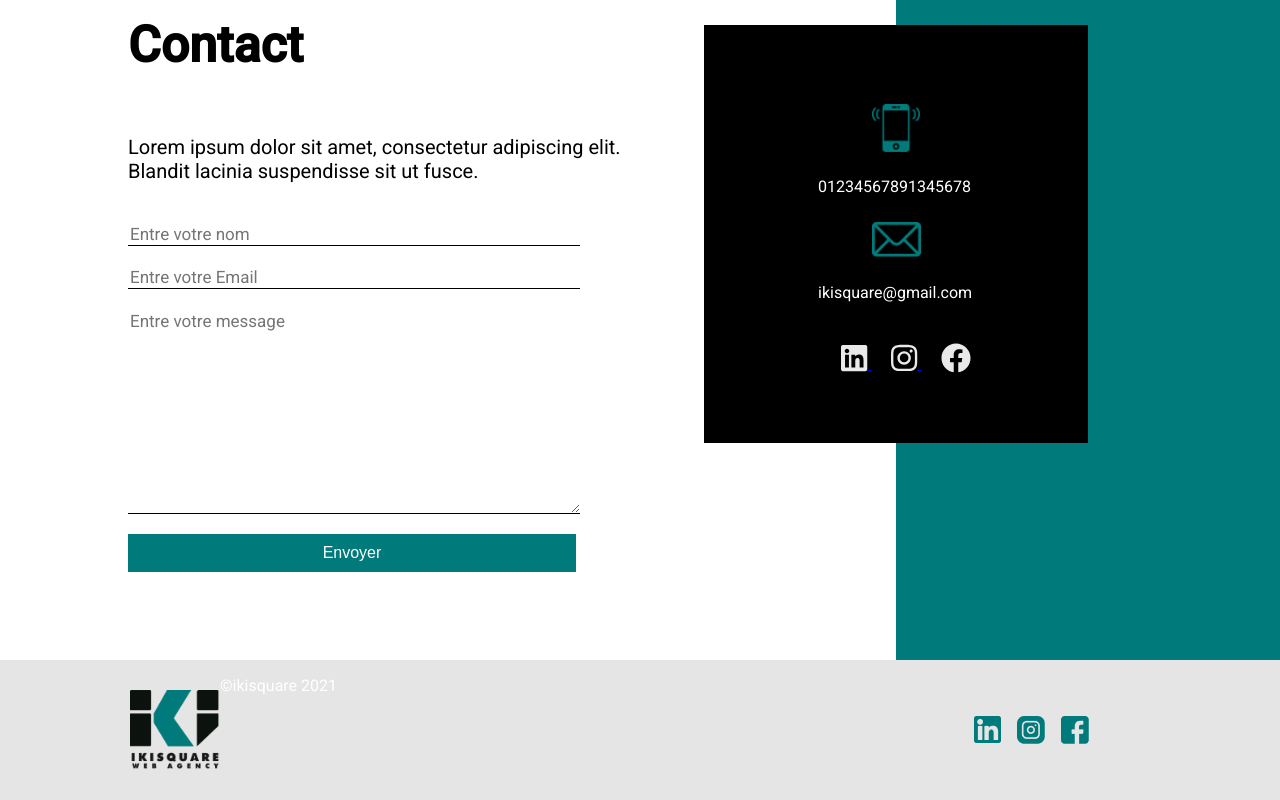
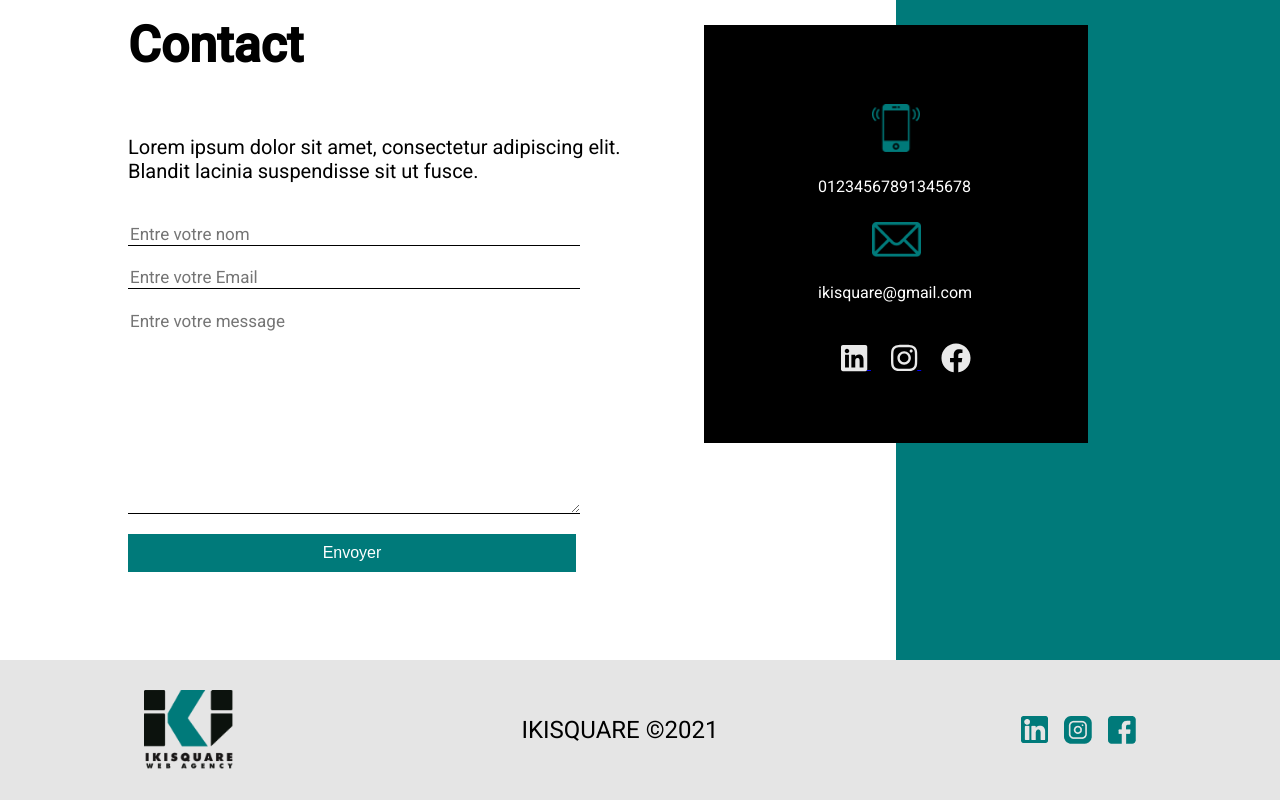
Before and after one commit to ibrahimbakayoko/ikisquare, a Gatsby site: page / in a window 1280 px wide. Shown: the part 3707-4507 px from the top of the page. Built offline with nearby package versions, Linux system fonts and the light colour scheme; Gatsby itself is replaced by a stand-in of ours.

Commit message:
update footer

```diff
--- a/src/components/footer.js
+++ b/src/components/footer.js
@@ -9,13 +9,12 @@ export default function Footer() {
             <StaticImage src="../images/logoFooter.png" alt=""/>
         </div>
         <p id="cpyright">
-              &copy;ikisquare 2021
+            IKISQUARE &copy;2021
         </p>
         <nav id="footerNavIcons">
                 <a href="linkedin.com"><StaticImage src="../images/linkedin.png" alt="ss"/></a>
                 <a href="linkedin.com"><StaticImage src="../images/instagram.png" alt="xx"/></a>
                 <a href="linkedin.com"><StaticImage src="../images/facebook 1.png" alt="vv"/></a>
-
         </nav>
     </footer>
     )
--- a/src/style/stlye.css
+++ b/src/style/stlye.css
@@ -563,25 +563,26 @@ footer{
   display: flex;
   flex-direction: row;
   width: 100%;
+  align-items: center;
   background-color: #E5E5E5;
-  align-content: end;
+  justify-content: space-around;
 }
-
+#cpyright{
+  display: flex;
+  color: #000;
+  font-size: x-large;
+}
 footer #footerLogo{
   float: left ;
-    margin-left: 130px;
   padding: 30px 0px;
     width: 90px  ;
-
 }
 
 footer #footerNavIcons {
   display: flex;
   justify-content: center ;
-  width: 40%;
 
   align-items: center;
-  margin-left : auto;
 
 }
 footer #footerNavIcons a {
```
